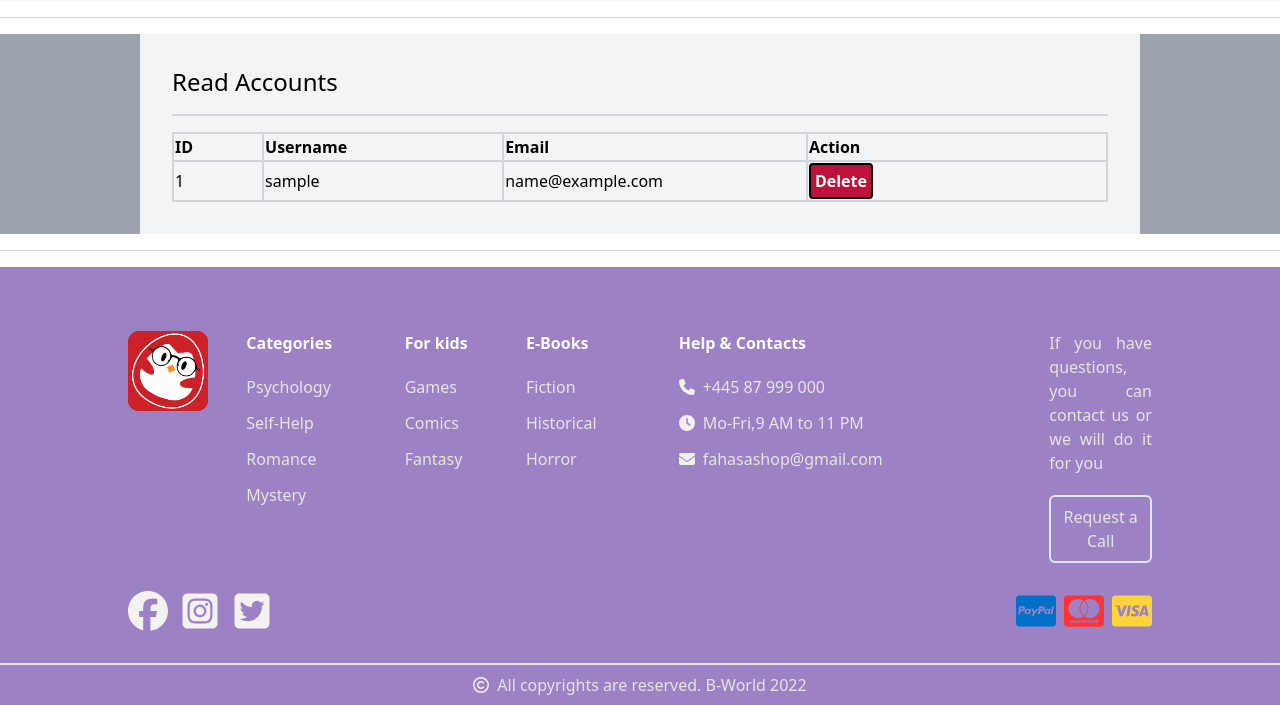
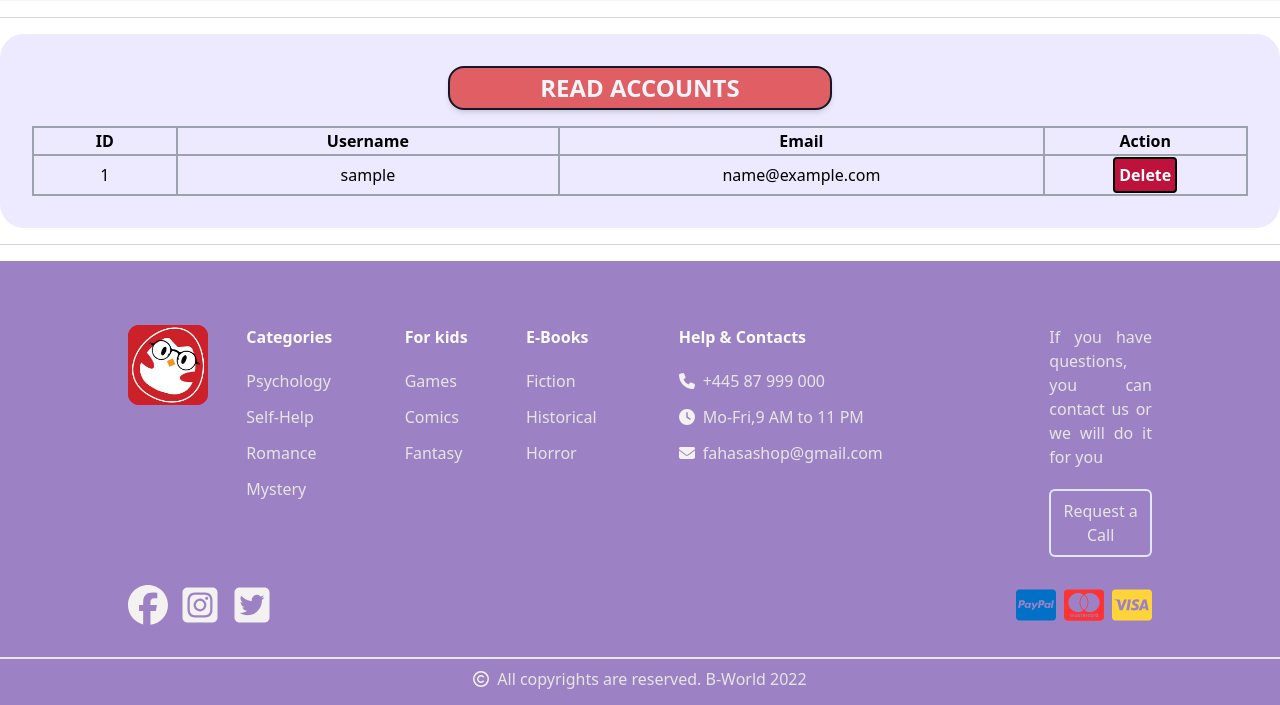
Before and after one commit to DanteBartel/HK232_Web_Nh-m_18_BTL, a PHP site: template views/accounts_admin.php in a window 1280 px wide. Shown: the part 103-808 px from the top of the page. Run offline with PHP 8.4, Linux system fonts and the light colour scheme; the template is opened without the code that fills it: most values are stand-ins (such as "Sample title", 1, 10 or a date in 2020); some libraries are stand-ins or nearby versions.

Commit message:
240505 2202; Sang; update account_admin.php & books_admin.php

```diff
--- a/views/accounts_admin.php
+++ b/views/accounts_admin.php
@@ -27,24 +27,26 @@
     ?>
     <hr class="border-t border-gray-300 my-4">
 
-    <div class="w-screen bg-gray-400">
-        <div class="mx-auto w-[1000px] p-8 bg-gray-100">
-            <h1 class="text-2xl">
-                Read Accounts
-            </h1>
-            <hr class="border-t-2 border-gray-300 my-4">
+    <div class="w-screen">
+        <div class="mx-auto lg:max-w-screen-xl p-2 md:p-8 bg-violet-100 rounded-3xl">
+            <div class="shadow-md border-2 border-gray-900 w-96 mx-auto rounded-2xl bg-red-600 bg-opacity-70 py-1">
+                <h1 class="text-2xl mx-auto text-center uppercase font-extrabold text-slate-100">
+                    Read Accounts
+                </h1>
+            </div>
+            <!-- <hr class="border-t-2 border-gray-300 my-4"> -->
             <!-- <form action="index.php" method="GET">
                 <input type="hidden" name="action" value="books"></input>
                 <input type="hidden" name="verb" value="new"></input>
                 <input type="submit" value="Create New Book" class="bg-blue-700 hover:bg-blue-500 p-1 border-solid border-2 border-black text-white font-bold rounded"></input>
             </form> -->
-            <table class="mt-4 min-w-full">
+            <table class="mt-4 min-w-full mr-2">
                 <thead>
                     <tr>
-                        <th class="text-left min-w-12 border-2 border-gray-300">ID</th>
-                        <th class="text-left min-w-32 border-2 border-gray-300">Username</th>
-                        <th class="text-left border-2 border-gray-300">Email</th>
-                        <th class="text-left min-w-40 border-2 border-gray-300">Action</th>
+                        <th class="text-center min-w-12 border-2 border-gray-400">ID</th>
+                        <th class="text-center min-w-12 md:min-w-32 border-2 border-gray-400">Username</th>
+                        <th class="text-center min-w-16 border-2 border-gray-400">Email</th>
+                        <th class="text-center min-w-16 border-2 border-gray-400">Action</th>
                     </tr>
                 </thead>
                 <tbody>
@@ -53,10 +55,10 @@
                             foreach ($accounts as $account) {
                     ?>
                                 <tr>
-                                    <td class="border-2 border-gray-300"><?php echo $account->id; ?></td>
-                                    <td class="border-2 border-gray-300"><?php echo $account->username; ?></td>
-                                    <td class="border-2 border-gray-300"><?php echo $account->email; ?></td>
-                                    <td class="border-2 border-gray-300 align-top">
+                                    <td class="text-center border-2 border-gray-400"><?php echo $account->id; ?></td>
+                                    <td class="text-center border-2 border-gray-400"><?php echo $account->username; ?></td>
+                                    <td class="text-center border-2 border-gray-400"><?php echo $account->email; ?></td>
+                                    <td class="text-center border-2 border-gray-400 align-top">
                                         <div class="flex">
                                             <!-- <form action="index.php" method="get">
                                                 <input type="hidden" name="action" value="accounts">
@@ -64,7 +66,7 @@
                                                 <input type="hidden" name="id" value="<?php echo $account->id; ?>">
                                                 <input type="submit" value="Edit" class="bg-blue-700 hover:bg-blue-500 p-1 border-solid border-2 border-black text-white font-bold rounded"></input>
                                             </form> -->
-                                            <form action="index.php?action=accounts&verb=destroy" method="post">
+                                            <form action="index.php?action=accounts&verb=destroy" method="post" class="mx-auto">
                                                 <input type="hidden" name="id" value="<?php echo $account->id; ?>">
                                                 <input type="submit" value="Delete" class="bg-rose-700 hover:bg-rose-500 p-1 border-solid border-2 border-black text-white font-bold rounded"></input>
                                             </form>
```
Also changed, not shown: views/books_admin.php (+22 -20 lines).
